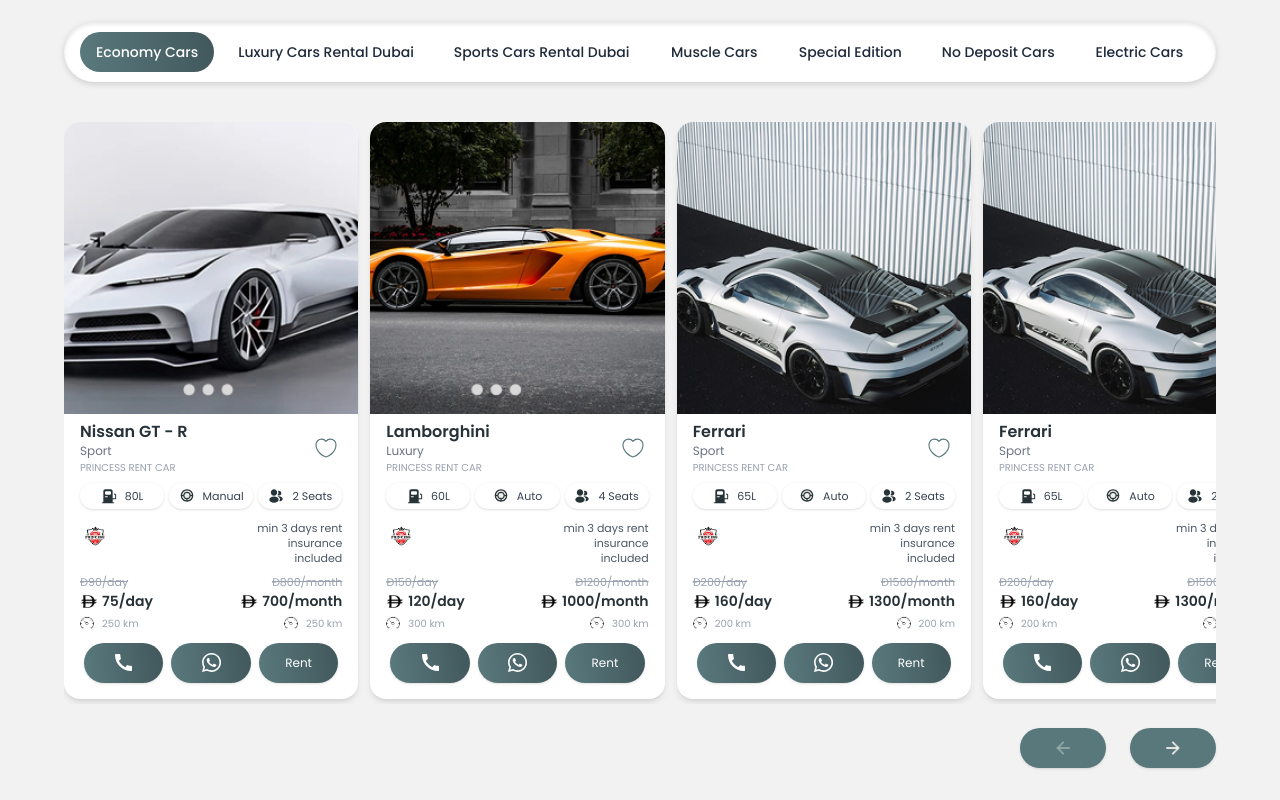
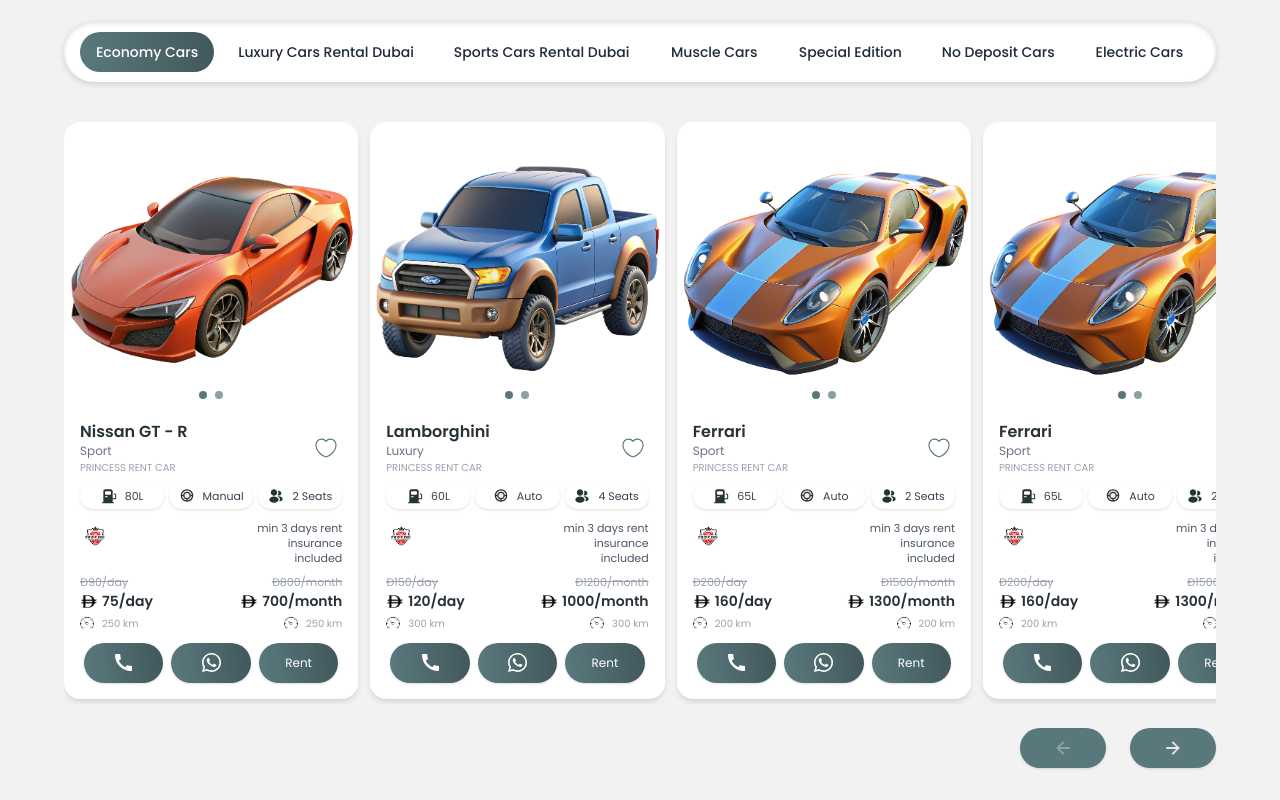
Before and after one commit to shekharcodx/tdhv2-site2, a Next.js app: page / in a window 1280 px wide. Shown: the part 800-1600 px from the top of the page. Built offline with nearby package versions, Linux system fonts and the light colour scheme.

Commit message:
image carousel

```diff
--- a/src/app/components/CarCard.tsx
+++ b/src/app/components/CarCard.tsx
@@ -22,16 +22,17 @@ type Car = {
   id: number;
   name: string;
   type: string;
-  image: string;
+  images: string[];   // 👈 instead of image: string
   fuel: string;
   transmission: string;
   seats: string;
-  monthlyOld: string; // strikethrough monthly
-  monthly: string;    // final monthly
-  dailyOld: string;   // strikethrough daily
-  daily: string;      // final daily
-  limit: string;      // km limit
+  monthlyOld: string;
+  monthly: string;
+  dailyOld: string;
+  daily: string;
+  limit: string;
 };
+
 
 export default function CarCarousel({
   title,
@@ -47,7 +48,7 @@ export default function CarCarousel({
     id: 1,
     name: "Nissan GT - R",
     type: "Sport",
-      image: "/assets/car1.png",
+    images: ["/assets/c1.svg","/assets/c4.svg"], // 👈 multiple
     fuel: "80L",
     transmission: "Manual",
     seats: "2 Seats",
@@ -61,7 +62,7 @@ export default function CarCarousel({
     id: 2,
     name: "Lamborghini",
     type: "Luxury",
-      image: "/assets/car2.png",
+    images: ["/assets/c5.svg", "/assets/c6.svg"], // 👈 multiple
     fuel: "60L",
     transmission: "Auto",
     seats: "4 Seats",
@@ -75,7 +76,7 @@ export default function CarCarousel({
     id: 3,
     name: "Ferrari",
     type: "Sport",
-      image: "/assets/car3.png",
+    images: ["/assets/c4.svg", "/assets/c6.svg"], // 👈 multiple
     fuel: "65L",
     transmission: "Auto",
     seats: "2 Seats",
@@ -89,7 +90,7 @@ export default function CarCarousel({
     id: 4,
     name: "Ferrari",
     type: "Sport",
-      image: "/assets/car3.png",
+    images: ["/assets/c4.svg", "/assets/c6.svg"],
     fuel: "65L",
     transmission: "Auto",
     seats: "2 Seats",
@@ -103,7 +104,7 @@ export default function CarCarousel({
     id: 5,
     name: "Ferrari",
     type: "Sport",
-      image: "/assets/car3.png",
+    images: ["/assets/c4.svg", "/assets/c6.svg"],
     fuel: "65L",
     transmission: "Auto",
     seats: "2 Seats",
@@ -117,7 +118,7 @@ export default function CarCarousel({
     id: 6,
     name: "Ferrari",
     type: "Sport",
-      image: "/assets/car3.png",
+    images: ["/assets/c5.svg", "/assets/c4.svg"],
     fuel: "65L",
     transmission: "Auto",
     seats: "2 Seats",
@@ -127,6 +128,7 @@ export default function CarCarousel({
     daily: "160/day",
     limit: "200 km",
   },
+
 
 
   ]);
@@ -223,9 +225,52 @@ function CarCard({ car }: { car: Car }) {
   return (
     <div className="w-full max-w-[310px] h-auto rounded-[16px] overflow-hidden shadow-md bg-white flex flex-col pb-4 mx-auto">
       {/* Car Image */}
-      <div className="min-w-[280px] h-[260px] md:h-[292px] relative">
-        <Image src={car.image} alt={car.name} fill className="object-cover" />
+<div
+  className="min-w-[280px] h-[260px] md:h-[292px] relative"
+  onMouseMove={(e) => {
+    const swiperEl = (e.currentTarget.querySelector(".car-swiper") as any)?.swiper;
+    if (!swiperEl) return;
+
+    const rect = e.currentTarget.getBoundingClientRect();
+    const x = e.clientX - rect.left;
+    const width = rect.width;
+
+    // Throttle to prevent too fast swipes
+    if (!swiperEl.lastHoverTime) swiperEl.lastHoverTime = 0;
+    const now = Date.now();
+    if (now - swiperEl.lastHoverTime < 600) return; // 600ms delay
+    swiperEl.lastHoverTime = now;
+
+    if (x > width / 2) {
+      swiperEl.slideNext();
+    } else {
+      swiperEl.slidePrev();
+    }
+  }}
+>
+  <Swiper
+    modules={[Pagination]}
+    pagination={{ clickable: true }}
+    loop={car.images.length > 1} // only loop if more than 1 image
+    slidesPerView={1}
+    className="h-full w-full car-swiper"
+  >
+    {car.images.map((img, i) => (
+      <SwiperSlide key={i}>
+        <Image
+          src={img}
+          alt={`${car.name}-${i}`}
+          fill
+          className="object-cover"
+        />
+      </SwiperSlide>
+    ))}
+  </Swiper>
 </div>
+
+
+
+
 
       {/* Name + Heart */}
       <div className="w-full flex justify-between items-center px-4 mt-2">
--- a/src/app/components/CountrySelect.tsx
+++ b/src/app/components/CountrySelect.tsx
@@ -1,17 +1,27 @@
 "use client";
 import countries from "world-countries";
+import { useState } from "react";
 
 type CountrySelectProps = {
   value: string;
   onChange: (val: string) => void;
+  error?: string; // ✅ floating error support
 };
 
-export default function CountrySelect({ value, onChange }: CountrySelectProps) {
+export default function CountrySelect({ value, onChange, error }: CountrySelectProps) {
+  const [touched, setTouched] = useState(false);
+
   return (
+    <div className="relative w-full">
       <select
         value={value}
         onChange={(e) => onChange(e.target.value)}
-      className="border p-2 rounded w-full"
+        onBlur={() => setTouched(true)}
+        className={`w-full p-3 rounded-md border text-[#263337] bg-transparent focus:outline-none focus:ring-2 ${
+          error && touched
+            ? "border-red-400 focus:ring-red-300"
+            : "border-gray-500 focus:ring-[#89B4BA]"
+        }`}
       >
         <option value="">Select country</option>
         {countries.map((c) => (
@@ -20,5 +30,13 @@ export default function CountrySelect({ value, onChange }: CountrySelectProps) {
           </option>
         ))}
       </select>
+
+      {/* Floating error */}
+      {error && touched && (
+        <div className="absolute top-0 right-0 mt-1 mr-1 bg-white border border-red-400 text-red-500 text-xs rounded-md px-2 py-1 shadow-md">
+          {error}
+        </div>
+      )}
+    </div>
   );
 }
--- a/src/app/components/PhoneNumberInput.tsx
+++ b/src/app/components/PhoneNumberInput.tsx
@@ -1,19 +1,56 @@
 "use client";
 import "react-phone-input-2/lib/style.css";
 import PhoneInput from "react-phone-input-2";
+import { useState } from "react";
 
 type PhoneProps = {
   value: string;
   onChange: (val: string) => void;
+  error?: string;
 };
 
-export default function PhoneNumberInput({ value, onChange }: PhoneProps) {
+export default function PhoneNumberInput({ value, onChange, error }: PhoneProps) {
+  const [touched, setTouched] = useState(false);
+
   return (
-    <PhoneInput
-      country={"in"}       // default: India
-      value={value}
-      onChange={(val) => onChange(val)}
-      inputStyle={{ width: "100%" }}
-    />
+    <div className="relative w-full">
+      <PhoneInput
+        country={"in"}
+        value={value}
+        onChange={(val) => onChange(val)}
+        onBlur={() => setTouched(true)}
+        inputStyle={{
+  width: "100%",
+  height: "48px",
+  borderRadius: "0.375rem",
+  border: error && touched ? "1px solid #f87171" : "1px solid #6b7280",
+  background: "transparent",
+  color: "#263337",
+  fontSize: "14px",
+  paddingLeft: "52px",
+  overflow:"hidden", // slightly more for flag button
+}}
+buttonStyle={{
+  border: "none",
+  background: "transparent",
+  width: 48, // same as padding-left in input
+}}
+
+
+        containerStyle={{
+          width: "100%",
+        }}
+        dropdownStyle={{
+          borderRadius: "0.375rem",
+        }}
+      />
+
+      {/* Floating error tooltip */}
+      {error && touched && (
+        <div className="absolute top-0 right-0 mt-1 mr-1 bg-white border border-red-400 text-red-500 text-xs rounded-md px-2 py-1 shadow-md">
+          {error}
+        </div>
+      )}
+    </div>
   );
 }
--- a/src/app/globals.css
+++ b/src/app/globals.css
@@ -137,3 +137,13 @@
     @apply bg-background text-foreground;
   }
 }
+/* Swiper pagination dots */
+.swiper-pagination-bullet {
+  background-color: #59787C !important; /* active & inactive dots */
+  opacity: 0.7 !important;
+}
+
+.swiper-pagination-bullet-active {
+  background-color: #59787C !important; /* active dot */
+  opacity: 1 !important;
+}
--- a/src/app/page.tsx
+++ b/src/app/page.tsx
@@ -44,7 +44,7 @@ export default function Page() {
 
         {/* Best Car Section */}
         <div className="w-full mx-auto pb-10">
-          <CarCarousel title="The Best Cars In Dubai" />
+          <CarCarousel title="The Best Cars In Dubai" autoplay={false} />
         </div>
 
         {/* Category Selector Section */}
```
Also changed, not shown: src/app/components/MultiStepForm.tsx (+64 -53 lines). Lines whose indentation alone changed are shown as unchanged.
